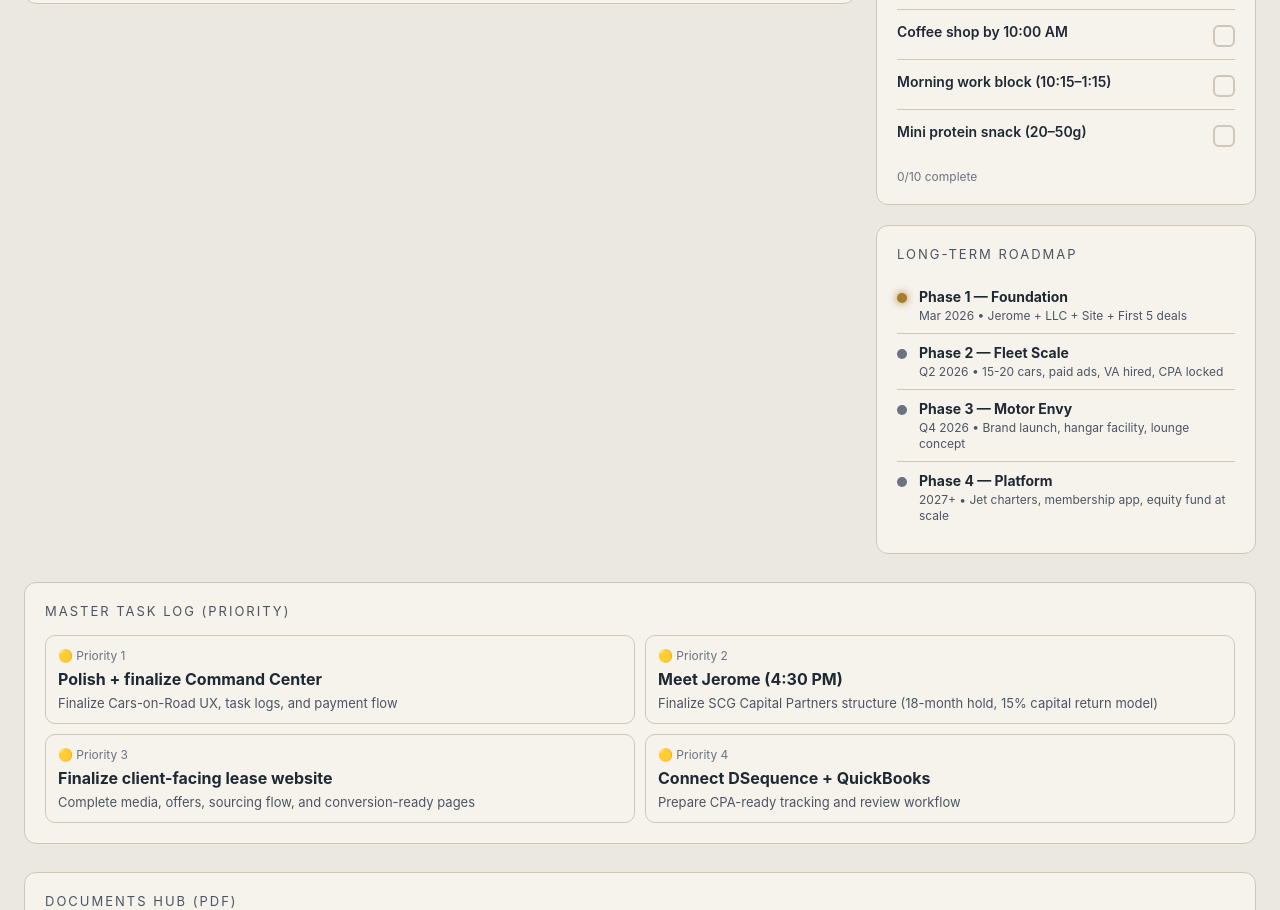
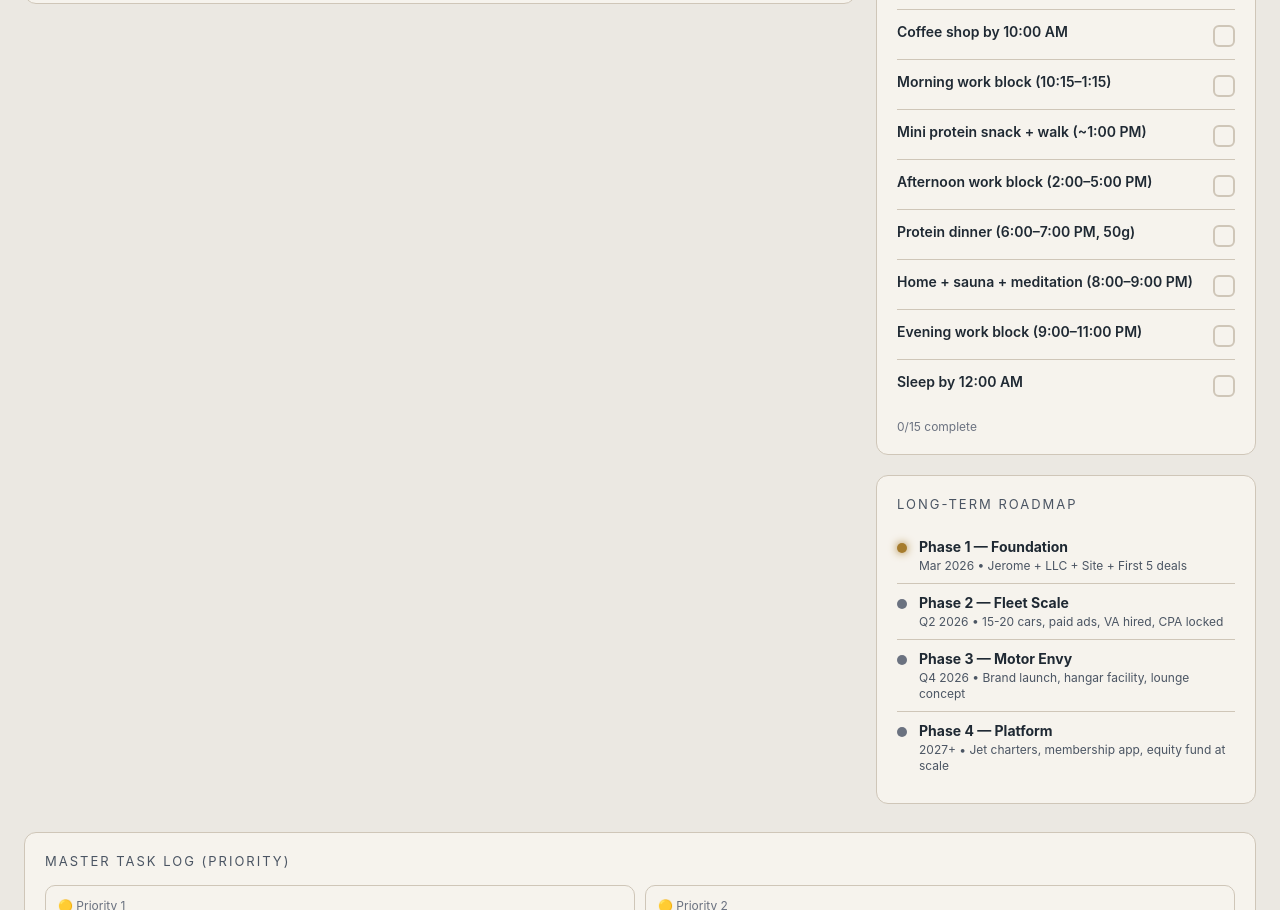
Before and after one commit to stradacorsagroup-art/scg-command-center-1772499933, a website: page index.html in a window 1280 px wide. Shown: the part 953-1863 px from the top of the page. Drawn offline with nearby package versions, Linux system fonts and the light colour scheme.

Commit message:
feat: expand daily habit tracker with afternoon/evening routine

```diff
--- a/index.html
+++ b/index.html
@@ -1654,7 +1654,12 @@ const HABITS = [
   '2nd bottle of water',
   'Coffee shop by 10:00 AM',
   'Morning work block (10:15–1:15)',
-  'Mini protein snack (20–50g)'
+  'Mini protein snack + walk (~1:00 PM)',
+  'Afternoon work block (2:00–5:00 PM)',
+  'Protein dinner (6:00–7:00 PM, 50g)',
+  'Home + sauna + meditation (8:00–9:00 PM)',
+  'Evening work block (9:00–11:00 PM)',
+  'Sleep by 12:00 AM'
 ];
 
 function todayKey() {
```
